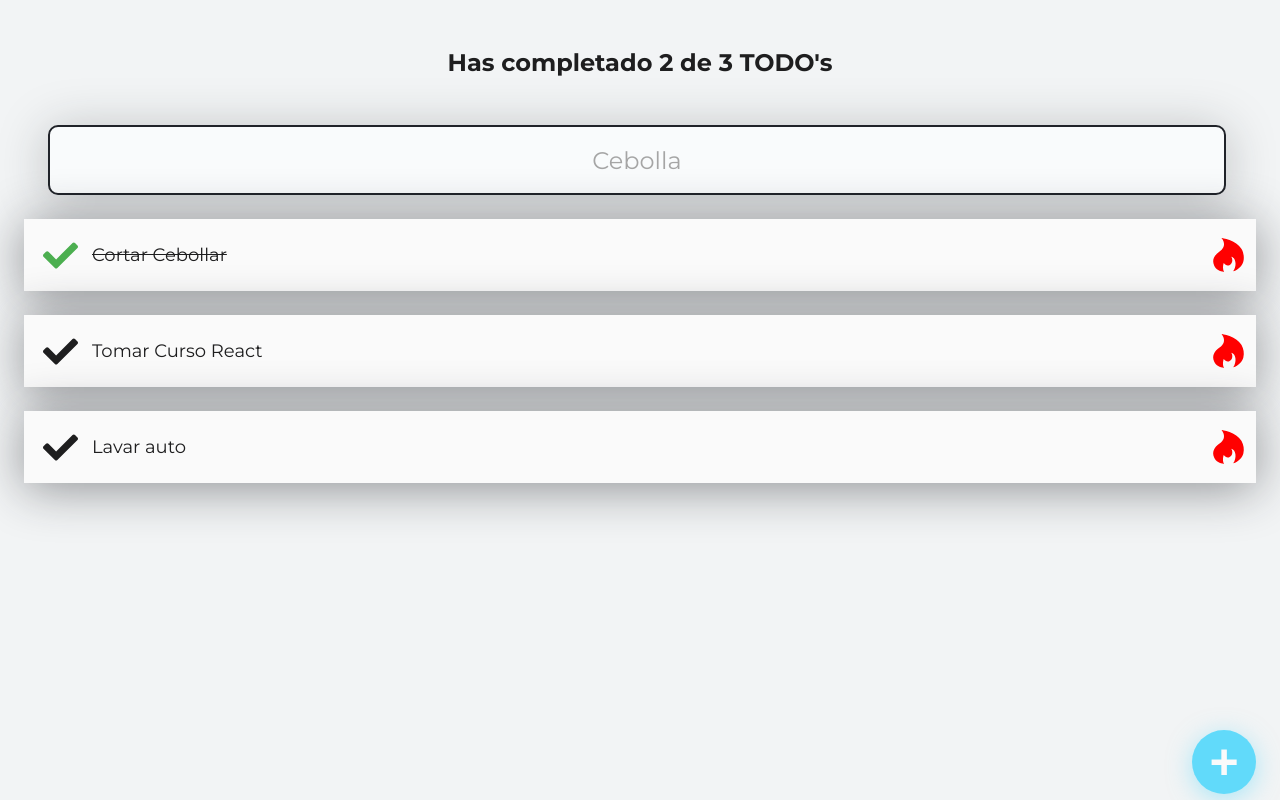
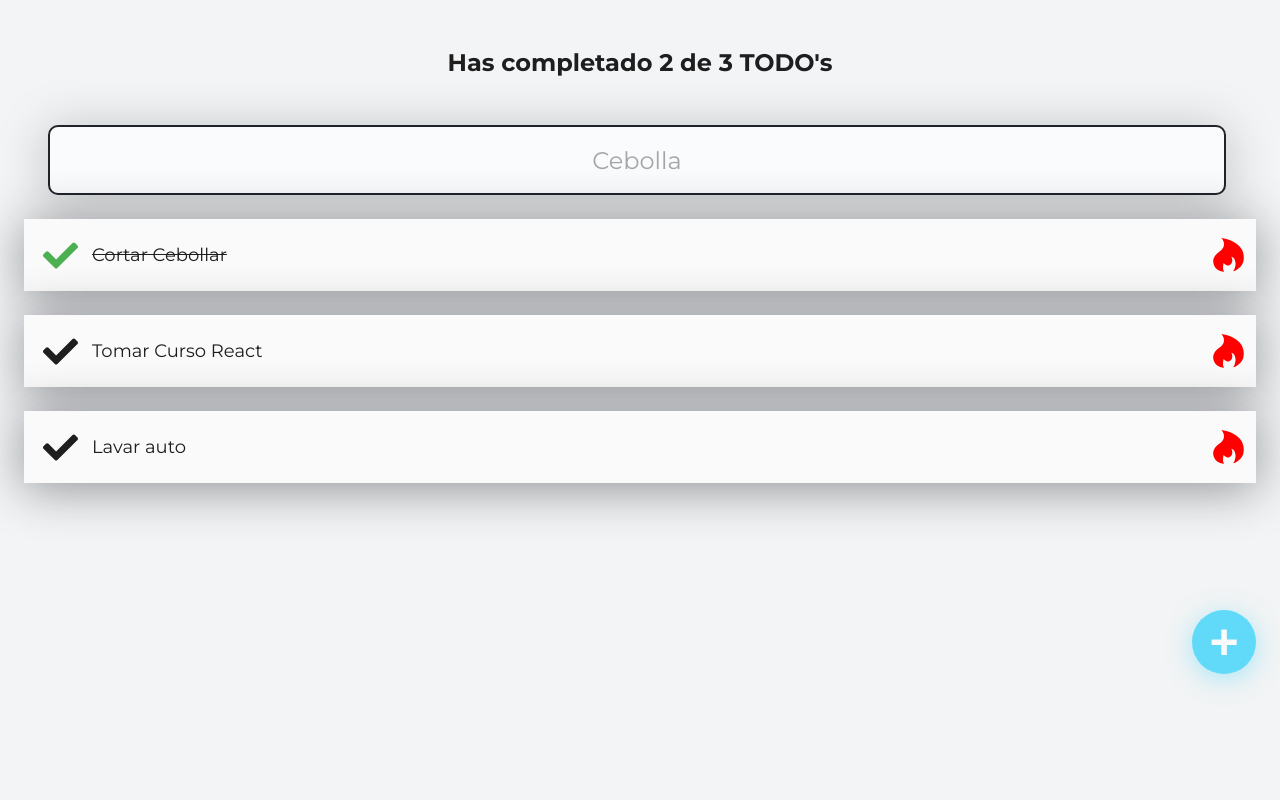
Before and after one commit to hermsale/todoApp-react, a React (Create React App) app: page / in a window 1280 px wide. Built offline with nearby package versions, Linux system fonts and the light colour scheme.

Commit message:
se aplicaron cambios esteticos

```diff
--- a/src/CreateTodoButton.css
+++ b/src/CreateTodoButton.css
@@ -7,7 +7,7 @@
     font-size: 50px;
     position: fixed;
     /* bajamos un poco la posicion del boton  */
-    top: calc(100% - 70px);
+    top: calc(100% - 190px);
     bottom: 24px;
     right: 24px;
     font-weight: bold;
--- a/src/CreateTodoButton.js
+++ b/src/CreateTodoButton.js
@@ -3,7 +3,7 @@ import './CreateTodoButton.css' ;
 
 function CreateTodoButton() {
 return (
-    <button className='CreateTodoButton'  onClick={console.log('click')}>+</button>
+    <button className='CreateTodoButton'  onClick={() => console.log('click')}>+</button>
 )
 };
 
--- a/src/TodoItem.css
+++ b/src/TodoItem.css
@@ -11,7 +11,7 @@
 
   .TodoItem:hover{
     transition: .5s ease;
-    background-color: rgb(122, 191, 245);
+    background-color: #61DAFA;
     /* border: 1px solid black; */
   }
 
```
